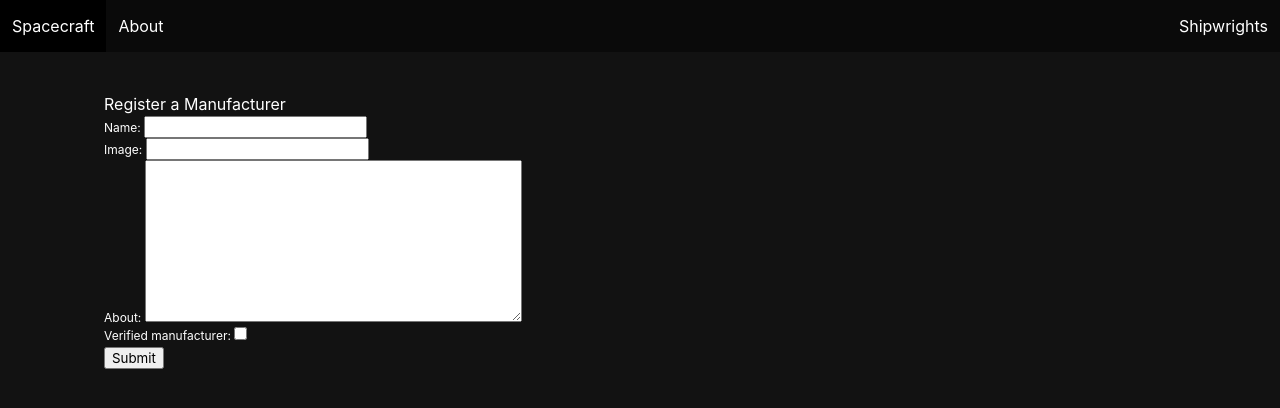
After one commit to kerBamf/spacecraft_django, a Django app: page /shipwrights/new/ in a window 1280 px wide. The commit adds this page. Shown: the top 408 px of the page. Run offline with Django 4.2, Linux system fonts and the light colour scheme.

Commit message:
Completed through Manufacturer detail page

```diff
--- a/main_app/models.py
+++ b/main_app/models.py
@@ -6,6 +6,7 @@ class Manufacturer(models.Model):
     name = models.CharField(max_length=100)
     image = models.CharField(max_length=250)
     about = models.TextField(max_length=500)
+    verified_manufacturer = models.BooleanField(default=False)
 
     def __str__(self):
         return self.name
--- a/main_app/static/styles/main.css
+++ b/main_app/static/styles/main.css
@@ -4,8 +4,15 @@ body {
     min-height: 100vh;
   }
 
-h1, h2, h3 {
-    color: ffffff;
+  h1,
+  h2,
+  h3 {
+    color: #ffffff;
+  }
+
+  .container {
+    padding: 40px;
+    padding-right: 0;
   }
 
   .title {
--- a/main_app/templates/base.html
+++ b/main_app/templates/base.html
@@ -8,10 +8,11 @@
     <meta name="viewport" content="width=device-width, initial-scale=1.0">
     <link rel="stylesheet"
               href="https://cdn.jsdelivr.net/npm/bulma@0.9.2/css/bulma.min.css">
+    <link rel="stylesheet" href="https://cdnjs.cloudflare.com/ajax/libs/font-awesome/5.15.4/css/all.min.css">
+    <link rel="stylesheet" href="{% static 'styles/main.css' %}" />
     <script src="https://code.jquery.com/jquery-3.6.0.min.js"
                 integrity="sha256-/xUj+3OJU5yExlq6GSYGSHk7tPXikynS7ogEvDej/m4="
                 crossorigin="anonymous"></script>
-    <link rel="stylesheet" href="{% static 'styles/main.css' %}" />
     <script src="{% static 'scripts/main.js' %}" defer></script>
     <title>Spacecraft -
         {% block title %}
--- /dev/null
+++ b/main_app/templates/manufacturer_create.html
@@ -0,0 +1,12 @@
+{% extends 'base.html' %}
+{% block content %}
+
+<h1>Register a Manufacturer</h1>
+
+<form method="post">
+    {% csrf_token %}
+    {{form.as_p}}
+    <input type="submit" value="Submit" />
+</form>
+
+{% endblock %}
--- a/main_app/urls.py
+++ b/main_app/urls.py
@@ -5,5 +5,7 @@ urlpatterns = [
     path('', views.Home.as_view(), name="home"),
     path('about/', views.About.as_view(), name="about"),
     path('shipwrights', views.ManufacturerList.as_view(), name="manufacturer_list"),
+    path('shipwrights/new/', views.ManufacturerCreate.as_view(), name="manufacturer_create"),
+    path('shipwrights/<int:pk>/', views.ManufacturerDetail.as_view(), name="manufacturer_detail"),
     path('spacecraft', views.ShipList.as_view(), name="ship_list"),
 ]
--- a/main_app/views.py
+++ b/main_app/views.py
@@ -2,6 +2,9 @@ from django.shortcuts import render
 from django.views import View
 from django.http import HttpResponse
 from django.views.generic.base import TemplateView
+from django.views.generic.edit import CreateView
+from django.views.generic import DetailView
+from .models import Manufacturer
 
 # Create your views here.
 
@@ -15,29 +18,45 @@ class About(TemplateView):
     #     return HttpResponse("About Page")
     template_name = "about.html"
 
-class Manufacturer:
-    def __init__(self, name, image, about):
-        self.name = name
-        self.image = image
-        self.about = about
+# class Manufacturer:
+#     def __init__(self, name, image, about):
+#         self.name = name
+#         self.image = image
+#         self.about = about
 
-manufacturers = [
-    Manufacturer("Corellian Engineering Corporation", "https://static.wikia.nocookie.net/starwars/images/6/62/Corellian_Engineering_Corporation.svg/revision/latest?cb=20080312040228", "Corellian Engineering Corporation, abbreviated CEC and originally called Corellian Engineering Corps, was one of the three largest starship manufacturers. This corporation was widely considered the most prolific starship manufacturer in the galaxy." ),
+# manufacturers = [
+#     Manufacturer("Corellian Engineering Corporation", "https://static.wikia.nocookie.net/starwars/images/6/62/Corellian_Engineering_Corporation.svg/revision/latest?cb=20080312040228", "Corellian Engineering Corporation, abbreviated CEC and originally called Corellian Engineering Corps, was one of the three largest starship manufacturers. This corporation was widely considered the most prolific starship manufacturer in the galaxy." ),
 
-    Manufacturer("Incom Corporation", "https://static.wikia.nocookie.net/starwars/images/9/92/Incom.svg/revision/latest/scale-to-width-down/999?cb=20230617031313", "The Incom Corporation, formerly known as Torranix Inertial Compensator Corporation,[3] and also referred to as Incom Industries, or more commonly Incom for short, was a Fresia-based corporation known for designing and manufacturing robust, progressively-minded starfighters, airspeeders, and transports. They were renowned for their production of the T-65 X-wing starfighter, which became their logo and, most famously, a key tool and symbol of the Alliance to Restore the Republic during the Galactic Civil War."),
+#     Manufacturer("Incom Corporation", "https://static.wikia.nocookie.net/starwars/images/9/92/Incom.svg/revision/latest/scale-to-width-down/999?cb=20230617031313", "The Incom Corporation, formerly known as Torranix Inertial Compensator Corporation,[3] and also referred to as Incom Industries, or more commonly Incom for short, was a Fresia-based corporation known for designing and manufacturing robust, progressively-minded starfighters, airspeeders, and transports. They were renowned for their production of the T-65 X-wing starfighter, which became their logo and, most famously, a key tool and symbol of the Alliance to Restore the Republic during the Galactic Civil War."),
 
-    Manufacturer("Kuat Drive Yards", "https://static.wikia.nocookie.net/starwars/images/0/0d/KDY.svg/revision/latest?cb=20080305080702", "Kuat Drive Yards (KDY) was a starship manufacturer based on the planet Kuat. The main production facility of Kuat Drive Yards was the Kuat Drive Yards Orbital Shipyards, a ring around the planet Kuat. It produced many of the galaxy's most terrifying symbols of Imperial might, including the Imperial-class Star Destroyer, and also produced walkers such as the All Terrain Defense Pod. It had several subsidiaries, with Kuat Vehicles focusing on civilian ground products and Kuat Systems Engineering producing starfighters."),
+#     Manufacturer("Kuat Drive Yards", "https://static.wikia.nocookie.net/starwars/images/0/0d/KDY.svg/revision/latest?cb=20080305080702", "Kuat Drive Yards (KDY) was a starship manufacturer based on the planet Kuat. The main production facility of Kuat Drive Yards was the Kuat Drive Yards Orbital Shipyards, a ring around the planet Kuat. It produced many of the galaxy's most terrifying symbols of Imperial might, including the Imperial-class Star Destroyer, and also produced walkers such as the All Terrain Defense Pod. It had several subsidiaries, with Kuat Vehicles focusing on civilian ground products and Kuat Systems Engineering producing starfighters."),
 
-    Manufacturer("Sienar Fleet Systems", "https://static.wikia.nocookie.net/starwars/images/3/39/Sienar.svg/revision/latest?cb=20080311192948", "Sienar Fleet Systems or SFS (owned by the massive company Santhe/Sienar Technologies) was a major starship manufacturer. Through their Sienar Design Systems subsidiary, they were also responsible for many drive and power systems.")
-]
+#     Manufacturer("Sienar Fleet Systems", "https://static.wikia.nocookie.net/starwars/images/3/39/Sienar.svg/revision/latest?cb=20080311192948", "Sienar Fleet Systems or SFS (owned by the massive company Santhe/Sienar Technologies) was a major starship manufacturer. Through their Sienar Design Systems subsidiary, they were also responsible for many drive and power systems.")
+# ]
 
 class ManufacturerList(TemplateView):
     template_name = "manufacturer_list.html"
 
     def get_context_data(self, **kwargs):
         context = super().get_context_data(**kwargs)
-        context["manufacturers"] = manufacturers
+        name = self.request.GET.get("name")
+        if name != None:
+            context["manufacturers"] = Manufacturer.objects.filter(name__icontains=name)
+            context["header"] = f"Searching for {name}"
+        else:
+            context["manufacturers"] = Manufacturer.objects.all()
+            context["header"] = "Major Shipwrights"
         return context
+
+class ManufacturerCreate(CreateView):
+    model = Manufacturer
+    fields = ['name', 'image', 'about', 'verified_manufacturer',]
+    template_name = "manufacturer_create.html"
+    success_url = "/shipwrights/"
+
+class ManufacturerDetail(DetailView):
+    model = Manufacturer
+    template_name = "manufacturer_detail.html"
 
 class Ship:
     def __init__(self, name, image, manufacturer):
```
Also changed, not shown: other parts of main_app/static/styles/main.css (+61 -0 lines), db/create_manufacturer.sql (added, +15 -0 lines), main_app/db/create_manufacturer.sql (deleted, +0 -15 lines), main_app/templates/manufacturer_detail.html (added, +37 -0 lines), main_app/templates/manufacturer_list.html (+18 -2 lines), main_app/migrations/0003_manufacturer_verified_manufacturer.py (added). Lines whose indentation alone changed are shown as unchanged.
